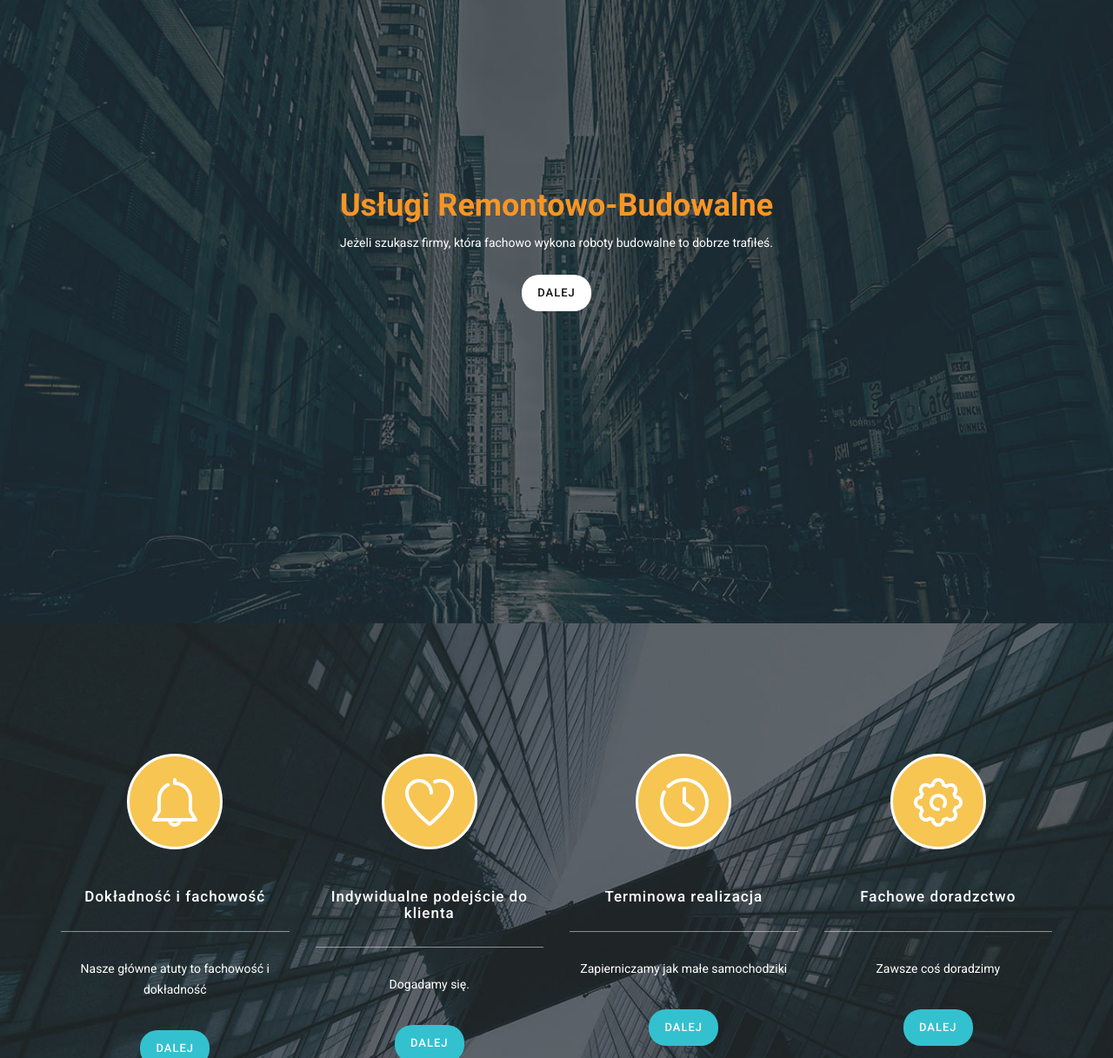
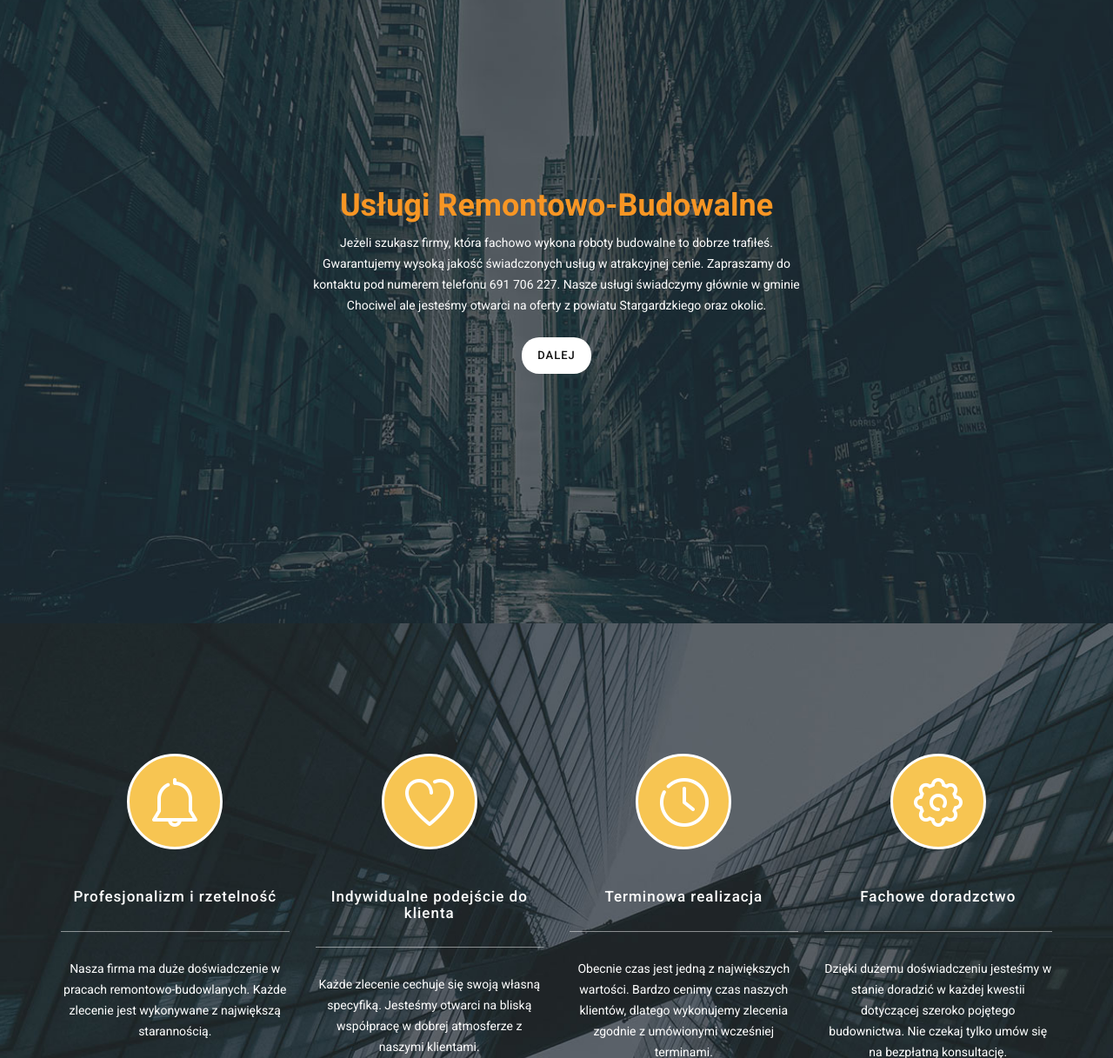
Before and after one commit to taleksandrzak/budowa-chociwel, a plain HTML site: page index.html in a window 1280 px wide. Shown: the part 83-1300 px from the top of the page at 87% size. Drawn offline with nearby package versions, Linux system fonts and the light colour scheme.

Commit message:
beta version

```diff
--- a/index.html
+++ b/index.html
@@ -7,7 +7,7 @@
 Tinker CSS Template
 https://templatemo.com/tm-506-tinker
 -->
-        <title>Budoawa-Chociwel</title>
+        <title>Budowa-Chociwel</title>
         <meta name="description" content="">
         <meta name="viewport" content="width=device-width, initial-scale=1">
 
@@ -62,7 +62,7 @@ https://templatemo.com/tm-506-tinker
         <div class="container">
             <div class="text-content">
                 <h2><em>Usługi Remontowo-Budowalne</em></h2>
-                <p>Jeżeli szukasz firmy, która fachowo wykona roboty budowalne to dobrze trafiłeś.</p>
+                <p>Jeżeli szukasz firmy, która fachowo wykona roboty budowalne to dobrze trafiłeś. Gwarantujemy wysoką jakość świadczonych usług w atrakcyjnej cenie. Zapraszamy do kontaktu pod numerem telefonu 691 706 227. Nasze usługi świadczymy głównie w gminie Chociwel ale jesteśmy otwarci na oferty z powiatu Stargardzkiego oraz okolic.</p>
                 <div class="primary-white-button">
                     <a href="#" class="scroll-link" data-id="about">Dalej</a>
                 </div>
@@ -79,9 +79,9 @@ https://templatemo.com/tm-506-tinker
                         <div class="icon">
                             <img src="img/service_icon_01.png" alt="">
                         </div>
-                        <h4>Dokładność i fachowość</h4>
+                        <h4>Profesjonalizm i rzetelność</h4>
                         <div class="line-dec"></div>
-                        <p>Nasze główne atuty to fachowość i dokładność</p>
+                        <p>Nasza firma ma duże doświadczenie w pracach remontowo-budowlanych. Każde zlecenie jest wykonywane z największą starannością.</p>
                         <div class="primary-blue-button">
                             <a href="#" class="scroll-link" data-id="portfolio">Dalej</a>
                         </div>
@@ -94,7 +94,7 @@ https://templatemo.com/tm-506-tinker
                         </div>
                         <h4>Indywidualne podejście do klienta</h4>
                         <div class="line-dec"></div>
-                        <p>Dogadamy się.</p>
+                        <p>Każde zlecenie cechuje się swoją własną specyfiką. Jesteśmy otwarci na bliską współpracę w dobrej atmosferze z naszymi klientami.</p>
                         <div class="primary-blue-button">
                             <a href="#" class="scroll-link" data-id="portfolio">Dalej</a>
                         </div>
@@ -107,7 +107,7 @@ https://templatemo.com/tm-506-tinker
                         </div>
                         <h4>Terminowa realizacja</h4>
                         <div class="line-dec"></div>
-                        <p>Zapierniczamy jak małe samochodziki</p>
+                        <p>Obecnie czas jest jedną z największych wartości. Bardzo cenimy czas naszych klientów, dlatego wykonujemy zlecenia zgodnie z umówionymi wcześniej terminami.</p>
                         <div class="primary-blue-button">
                             <a href="#" class="scroll-link" data-id="portfolio">Dalej</a>
                         </div>
@@ -120,7 +120,7 @@ https://templatemo.com/tm-506-tinker
                         </div>
                         <h4>Fachowe doradzctwo</h4>
                         <div class="line-dec"></div>
-                        <p>Zawsze coś doradzimy</p>
+                        <p>Dzięki dużemu doświadczeniu  jesteśmy w stanie doradzić w każdej kwestii dotyczącej szeroko pojętego budownictwa. Nie czekaj tylko umów się na bezpłatną konsultację.</p>
                         <div class="primary-blue-button">
                             <a href="#" class="scroll-link" data-id="portfolio">Dalej              </div>
                     </div>
@@ -211,7 +211,8 @@ https://templatemo.com/tm-506-tinker
                     <div class="section-heading">
                         <h4>Kontakt</h4>
                         <div class="line-dec"></div>
-                        <p>Jeśli jesteś zainteresowany to dzwoń śmiało. Pogadamy. Będzie Pan zadowolony.</p>
+                        <p>Jeśli jesteś zainteresowany naszą ofertą to zapraszamy do kontaktu w celu umówienia bezpłatnej wyceny: </p>
+                        <p><strong>Łukasz Wojtoniszak: 691 706 227</strong></p>
 
                     </div>
                 </div>
```
Also changed, not shown: img/portfolio_big_item_03.jpg, img/portfolio_big_item_04.jpg, img/portfolio_item_02d.jpg (deleted), img/portfolio_item_03.jpg, img/portfolio_item_04.jpg, img/portfolio_item_05.jpg, img/portfolio_item_06.jpg, 2 other files.
